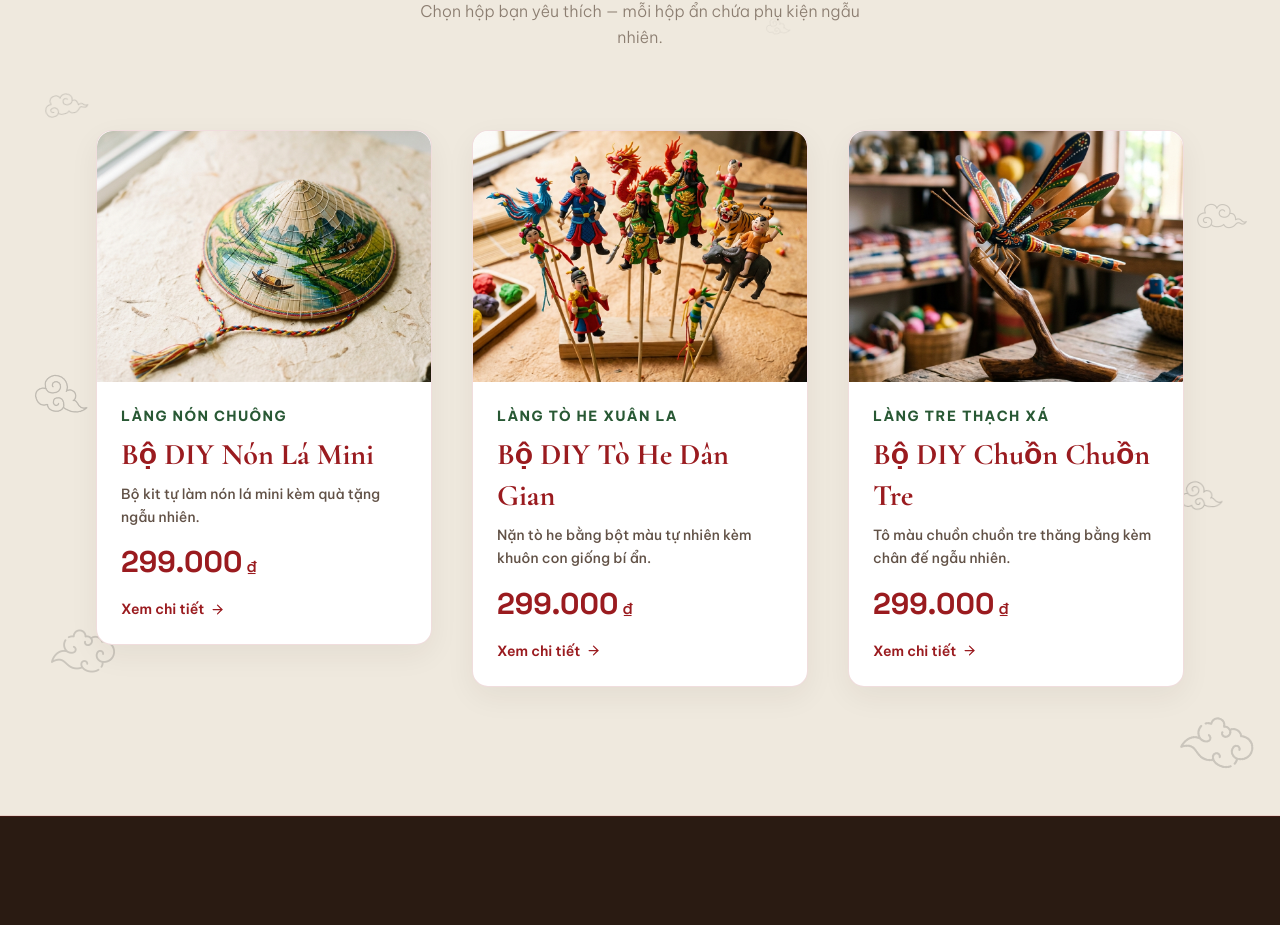
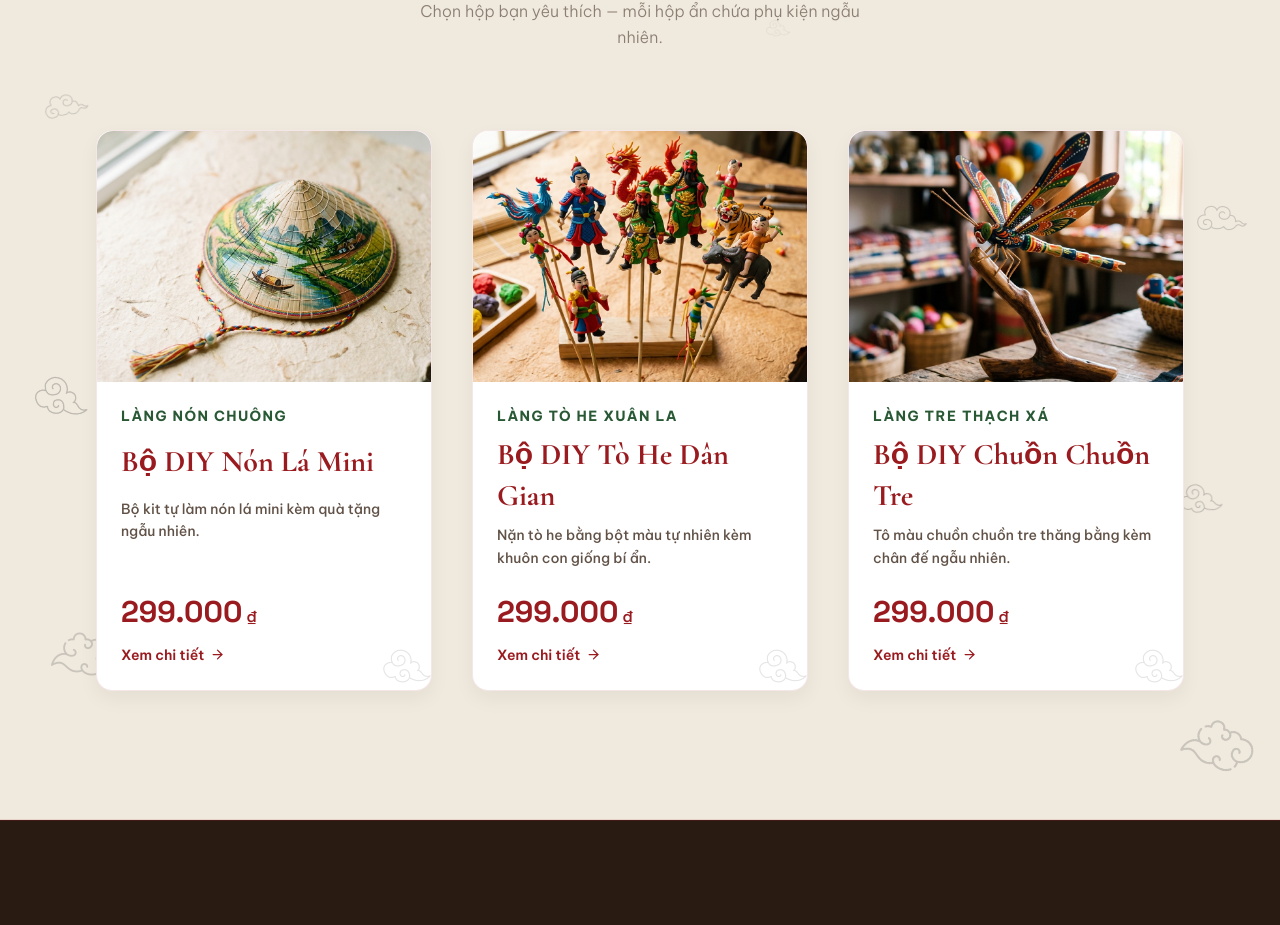
Before and after one commit to justccuong/Cham_Thuc, a Next.js app: page / in a window 1280 px wide. Shown: the part 1073-1998 px from the top of the page. Built offline with nearby package versions, Linux system fonts and the light colour scheme.

Commit message:
fix: Equalize product card heights, fix title alignment with min-h-[3.5rem], lock price/CTA with mt-auto, and add in-card cloud watermark with polished borders

```diff
--- a/src/components/ProductCollection.tsx
+++ b/src/components/ProductCollection.tsx
@@ -106,7 +106,7 @@ export const ProductCollection: React.FC = () => {
         </motion.div>
 
         {/* 3 Minimal Cards */}
-        <div className="grid grid-cols-1 md:grid-cols-3 gap-6 sm:gap-8 md:gap-10">
+        <div className="grid grid-cols-1 md:grid-cols-3 gap-6 sm:gap-8 md:gap-10 items-stretch">
           {collectionItems.map((item, idx) => (
             <motion.div
               key={item.id}
@@ -114,6 +114,7 @@ export const ProductCollection: React.FC = () => {
               whileInView={{ opacity: 1, y: 0 }}
               viewport={{ once: true }}
               transition={{ delay: idx * 0.15, duration: 0.6, ease: "easeOut" }}
+              className="h-full"
             >
               <CraftCard item={item} onSelect={setSelectedItem} />
             </motion.div>
--- a/src/components/ui/CraftCard.tsx
+++ b/src/components/ui/CraftCard.tsx
@@ -17,10 +17,18 @@ export const CraftCard: React.FC<CraftCardProps> = ({ item, onSelect }) => {
       whileHover={{ y: -8 }}
       transition={{ duration: 0.4, ease: "easeOut" }}
       onClick={() => onSelect(item)}
-      className="group bg-white rounded-2xl overflow-hidden cursor-pointer border border-[#9A1B1F]/15 shadow-[0_10px_30px_rgba(58,38,24,0.06)] hover:shadow-[0_18px_35px_rgba(58,38,24,0.14)] transition-all duration-500"
+      className="group relative bg-white rounded-2xl overflow-hidden cursor-pointer border border-[#9A1B1F]/10 shadow-[0_8px_20px_rgba(58,38,24,0.05)] hover:shadow-[0_18px_35px_rgba(58,38,24,0.14)] h-full flex flex-col justify-between transition-all duration-500"
     >
+      {/* In-Card Cloud Watermark */}
+      {/* eslint-disable-next-line @next/next/no-img-element */}
+      <img
+        src="/patterns/cl3.png"
+        alt=""
+        className="pointer-events-none absolute -bottom-2 -right-2 w-16 opacity-10 filter sepia saturate-200 hue-rotate-320 group-hover:scale-110 transition-transform duration-300 z-0"
+      />
+
       {/* Product Image */}
-      <div className="relative w-full aspect-[4/3] overflow-hidden rounded-t-2xl">
+      <div className="relative w-full aspect-[4/3] overflow-hidden rounded-t-2xl flex-shrink-0 z-10">
         <Image
           src={item.image}
           alt={item.name}
@@ -31,21 +39,27 @@ export const CraftCard: React.FC<CraftCardProps> = ({ item, onSelect }) => {
       </div>
 
       {/* Card body */}
-      <div className="p-5 sm:p-6">
+      <div className="p-5 sm:p-6 flex-grow flex flex-col justify-between relative z-10">
+        <div>
           <span className="font-sans text-xs sm:text-sm font-extrabold uppercase tracking-widest text-bamboo-green mb-2 block">
             {item.tag}
           </span>
 
-        <h3 className="font-serif text-2xl sm:text-3xl font-extrabold text-brand-red mb-2 leading-snug">
+          <div className="min-h-[3.5rem] flex items-center mb-2">
+            <h3 className="font-serif text-2xl sm:text-3xl font-extrabold text-brand-red leading-snug">
               {item.name}
             </h3>
+          </div>
 
           <p className="font-sans text-sm text-text-wood/80 leading-relaxed mb-4 font-medium">
             {item.description}
           </p>
+        </div>
 
+        {/* Bottom Action Area (Price & CTA) */}
+        <div className="mt-auto pt-2">
           {/* Price */}
-        <p className="font-price text-2xl sm:text-3xl font-extrabold text-brand-red mb-4">
+          <p className="font-price text-2xl sm:text-3xl font-extrabold text-brand-red mb-3">
             {new Intl.NumberFormat('vi-VN').format(item.price)}<span className="text-base font-semibold ml-1">₫</span>
           </p>
 
@@ -54,6 +68,7 @@ export const CraftCard: React.FC<CraftCardProps> = ({ item, onSelect }) => {
             <ArrowRight size={15} className="transition-transform duration-300 group-hover:translate-x-1" />
           </span>
         </div>
+      </div>
     </motion.div>
   );
 };
```
Lines whose indentation alone changed are shown as unchanged.
